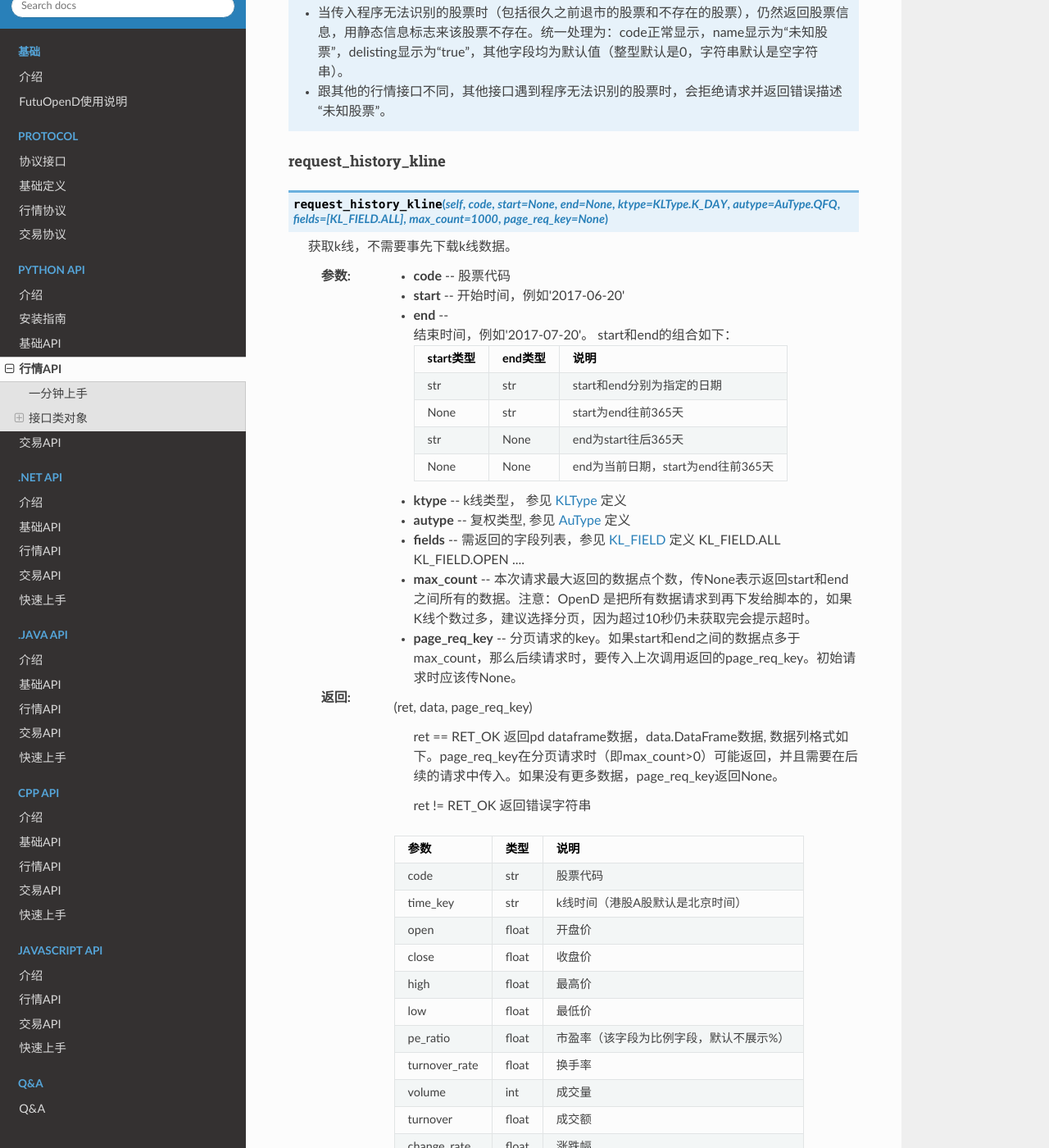
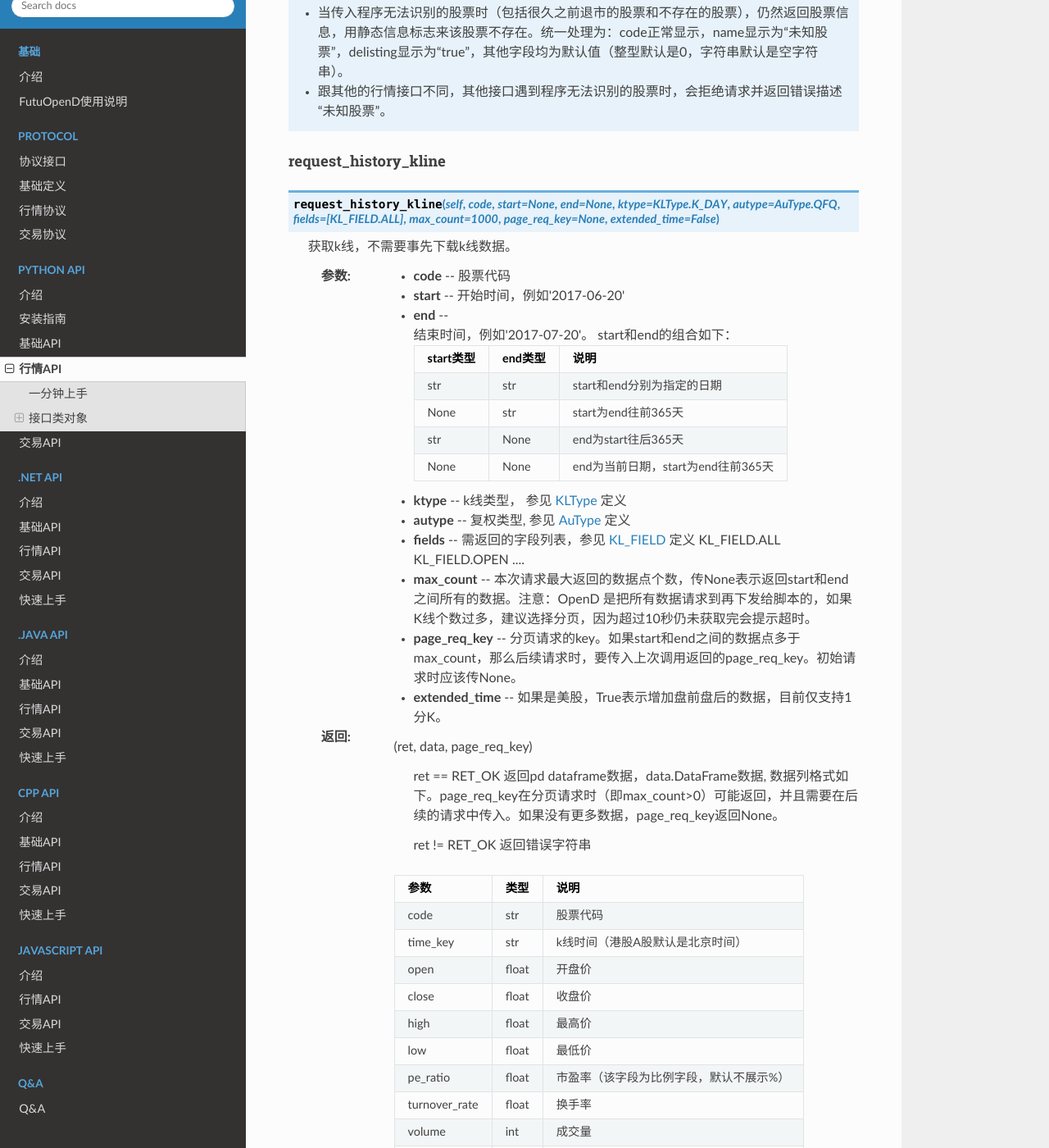
Before and after one commit to FutunnOpen/futu-api-doc, a Sphinx documentation site: the page built from doc_maker/source/api/Quote_API.rst, in a window 1280 px wide and 1400 px high, scrolled down 4739 px. Shown: the whole window at 82% size. Built offline with Sphinx 7.4.7 and the Read the Docs theme 2.0.0, drawn with Linux system fonts in a browser that asks for light colours; some of the changed text lies outside the part shown.

Commit message:
请求历史k线增加extendedTime参数说明

```diff
--- a/doc_maker/source/api/Quote_API.rst
+++ b/doc_maker/source/api/Quote_API.rst
@@ -323,7 +323,7 @@ get_stock_basicinfo
 request_history_kline
 ~~~~~~~~~~~~~~~~~~~~~~~~~~~~~~~~~~~~
 
-..  py:function:: request_history_kline(self, code, start=None, end=None, ktype=KLType.K_DAY, autype=AuType.QFQ, fields=[KL_FIELD.ALL], max_count=1000, page_req_key=None)
+..  py:function:: request_history_kline(self, code, start=None, end=None, ktype=KLType.K_DAY, autype=AuType.QFQ, fields=[KL_FIELD.ALL], max_count=1000, page_req_key=None, extended_time=False)
 
  获取k线，不需要事先下载k线数据。
 
@@ -346,6 +346,7 @@ request_history_kline
  :param fields: 需返回的字段列表，参见 KL_FIELD_ 定义 KL_FIELD.ALL  KL_FIELD.OPEN ....
  :param max_count: 本次请求最大返回的数据点个数，传None表示返回start和end之间所有的数据。注意：OpenD 是把所有数据请求到再下发给脚本的，如果K线个数过多，建议选择分页，因为超过10秒仍未获取完会提示超时。
  :param page_req_key: 分页请求的key。如果start和end之间的数据点多于max_count，那么后续请求时，要传入上次调用返回的page_req_key。初始请求时应该传None。
+ :param extended_time: 如果是美股，True表示增加盘前盘后的数据，目前仅支持1分K。
  :return: (ret, data, page_req_key)
 
         ret == RET_OK 返回pd dataframe数据，data.DataFrame数据, 数据列格式如下。page_req_key在分页请求时（即max_count>0）可能返回，并且需要在后续的请求中传入。如果没有更多数据，page_req_key返回None。
--- a/doc_maker/source/protocol/quote_protocol.rst
+++ b/doc_maker/source/protocol/quote_protocol.rst
@@ -697,6 +697,7 @@
 		optional int32 maxAckKLNum = 6; //最多返回多少根K线，如果未指定表示不限制
 		optional int64 needKLFieldsFlag = 7; //指定返回K线结构体特定某几项数据，KLFields枚举值或组合，如果未指定返回全部字段
 		optional bytes nextReqKey = 8; //分页请求key
+		optional bool extendedTime = 9;  //是否获取美股盘前盘后数据，当前仅支持1分k。
 	}
 
 	message S2C
```
